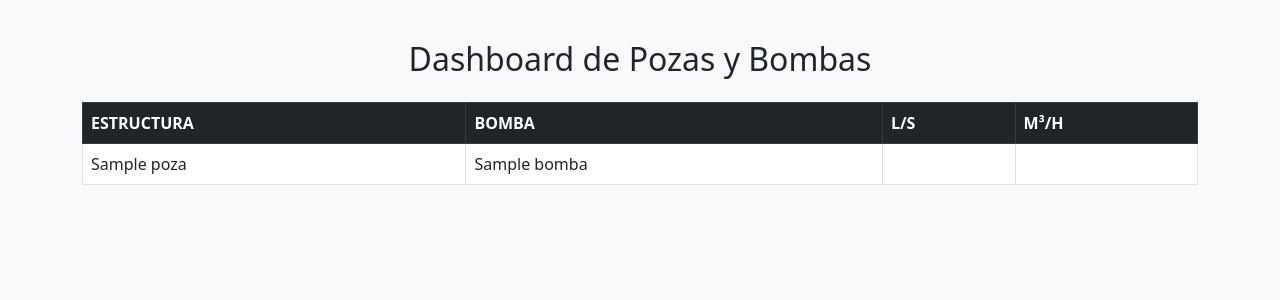
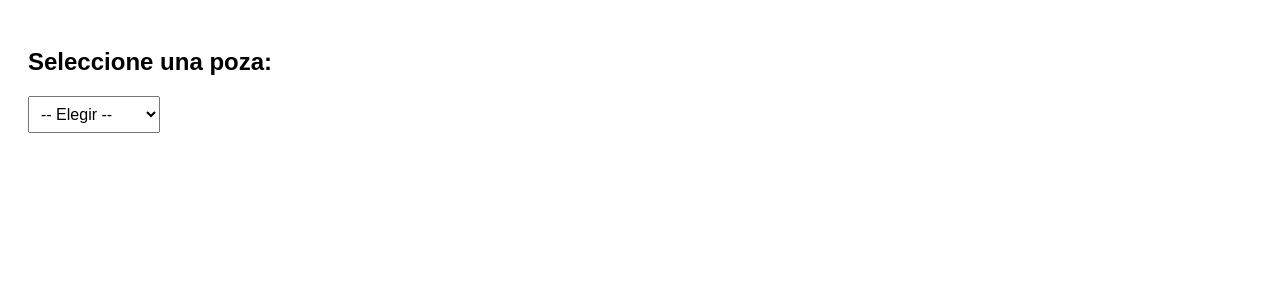
Before and after one commit to Tel2026/Dashboard-pozas, a Flask app: template templates/index.html in a window 1280 px wide. Shown: the top 300 px of the page. Run offline with Flask 3, Linux system fonts and the light colour scheme; the template is opened without the code that fills it: most values are stand-ins (such as "Sample title", 1, 10 or a date in 2020).

Commit message:
index.html

```diff
--- a/templates/index.html
+++ b/templates/index.html
@@ -2,56 +2,51 @@
 <html lang="es">
 <head>
   <meta charset="UTF-8">
-  <title>Dashboard de Pozas</title>
-  <link href="https://cdn.jsdelivr.net/npm/bootstrap@5.3.0/dist/css/bootstrap.min.css" rel="stylesheet">
+  <title>Monitoreo de Pozas</title>
   <style>
-    body {
-      background-color: #f8f9fa;
-    }
-    .container {
-      margin-top: 40px;
-    }
-    .table thead {
-      background-color: #003366;
-      color: white;
-    }
-    .hidden {
-      display: none;
-    }
+    body { font-family: Arial; padding: 20px; }
+    select { padding: 8px; font-size: 16px; }
+    .info { margin-top: 20px; }
+    table { border-collapse: collapse; width: 100%; margin-top: 10px; }
+    th, td { border: 1px solid #ccc; padding: 8px; text-align: left; }
+    th { background-color: #f2f2f2; }
   </style>
 </head>
 <body>
+  <h2>Seleccione una poza:</h2>
 
-<div class="container">
-  <h2 class="text-center mb-4">Dashboard de Pozas y Bombas</h2>
+  <select id="pozaSelect">
+    <option value="">-- Elegir --</option>
+    {% for poza in pozas %}
+      <option value="{{ poza }}">{{ poza }}</option>
+    {% endfor %}
+  </select>
 
-  <div class="table-responsive">
-    <table class="table table-hover table-bordered align-middle">
-      <thead class="table-dark">
-        <tr>
-          <th>ESTRUCTURA</th>
-          <th>BOMBA</th>
-          <th>L/S</th>
-          <th>M³/H</th>
-          <th class="hidden">FECHA</th>
-        </tr>
-      </thead>
-      <tbody>
-        {% for poza in pozas %}
-          {% for bomba in data[poza] %}
-            <tr>
-              <td>{{ poza }}</td>
-              <td>{{ bomba["BOMBA"] }}</td>
-              <td>{{ bomba["L/S"] or '' }}</td>
-              <td>{{ bomba["M3/H"] or '' }}</td>
-              <td class="hidden">{{ bomba["FECHA"] or '' }}</td>
-            </tr>
-          {% endfor %}
-        {% endfor %}
-      </tbody>
-    </table>
-  </div>
-</div>
+  <div class="info" id="info"></div>
 
+  <script>
+    document.getElementById("pozaSelect").addEventListener("change", function() {
+      const poza = this.value;
+      const infoDiv = document.getElementById("info");
+      infoDiv.innerHTML = "";
+
+      if (poza) {
+        fetch(`/poza/${encodeURIComponent(poza)}`)
+          .then(response => response.json())
+          .then(bombas => {
+            if (bombas.length > 0) {
+              let table = "<table><tr><th>Bomba</th><th>L/s</th><th>m³/h</th></tr>";
+              bombas.forEach(b => {
+                table += `<tr><td>${b.BOMBA}</td><td>${b.LPS || ""}</td><td>${b.M3H || ""}</td></tr>`;
+              });
+              table += "</table>";
+              infoDiv.innerHTML = table;
+            } else {
+              infoDiv.innerHTML = "<p>No hay datos disponibles para esta poza.</p>";
+            }
+          });
+      }
+    });
+  </script>
 </body>
 </html>
```
